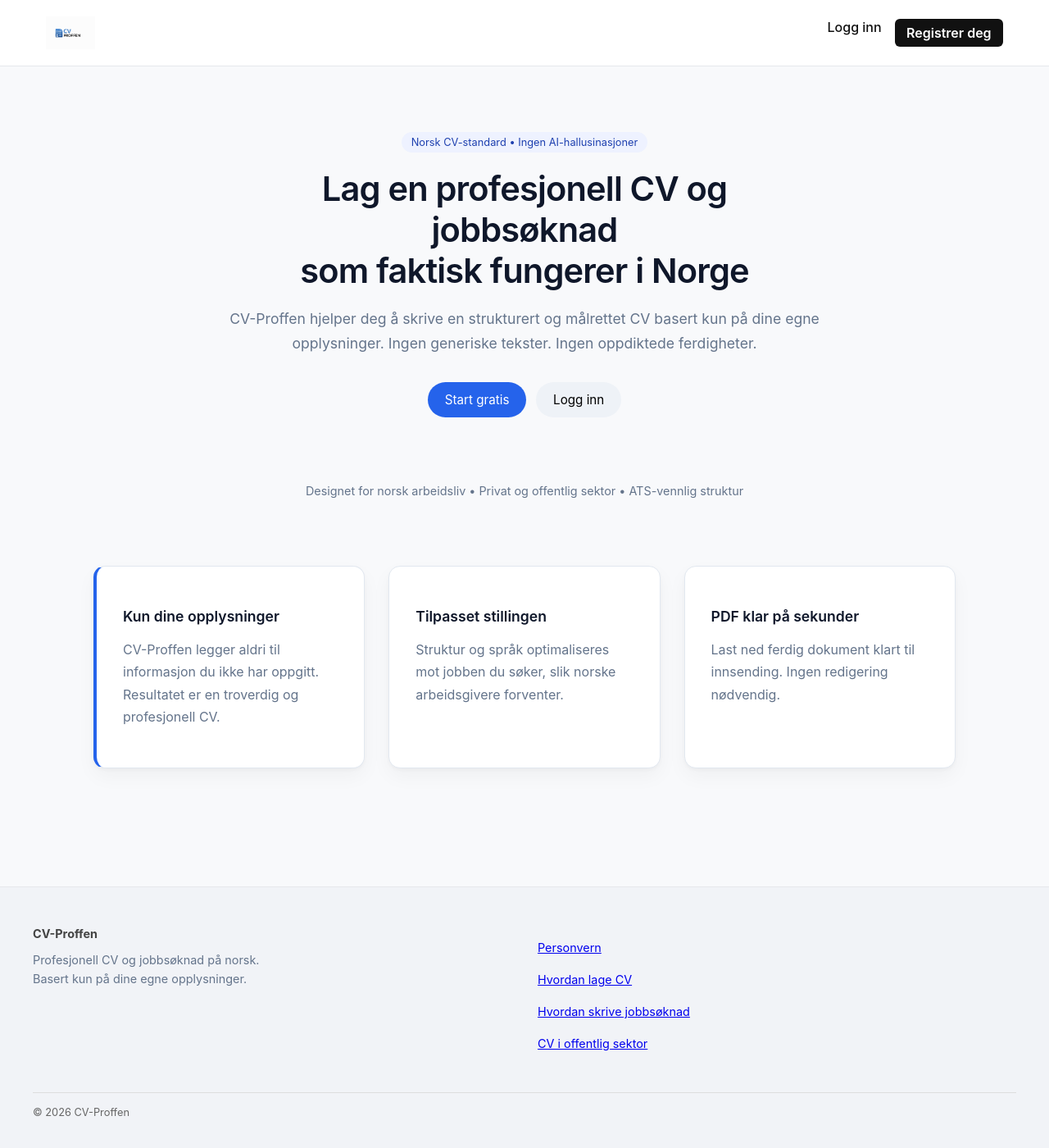
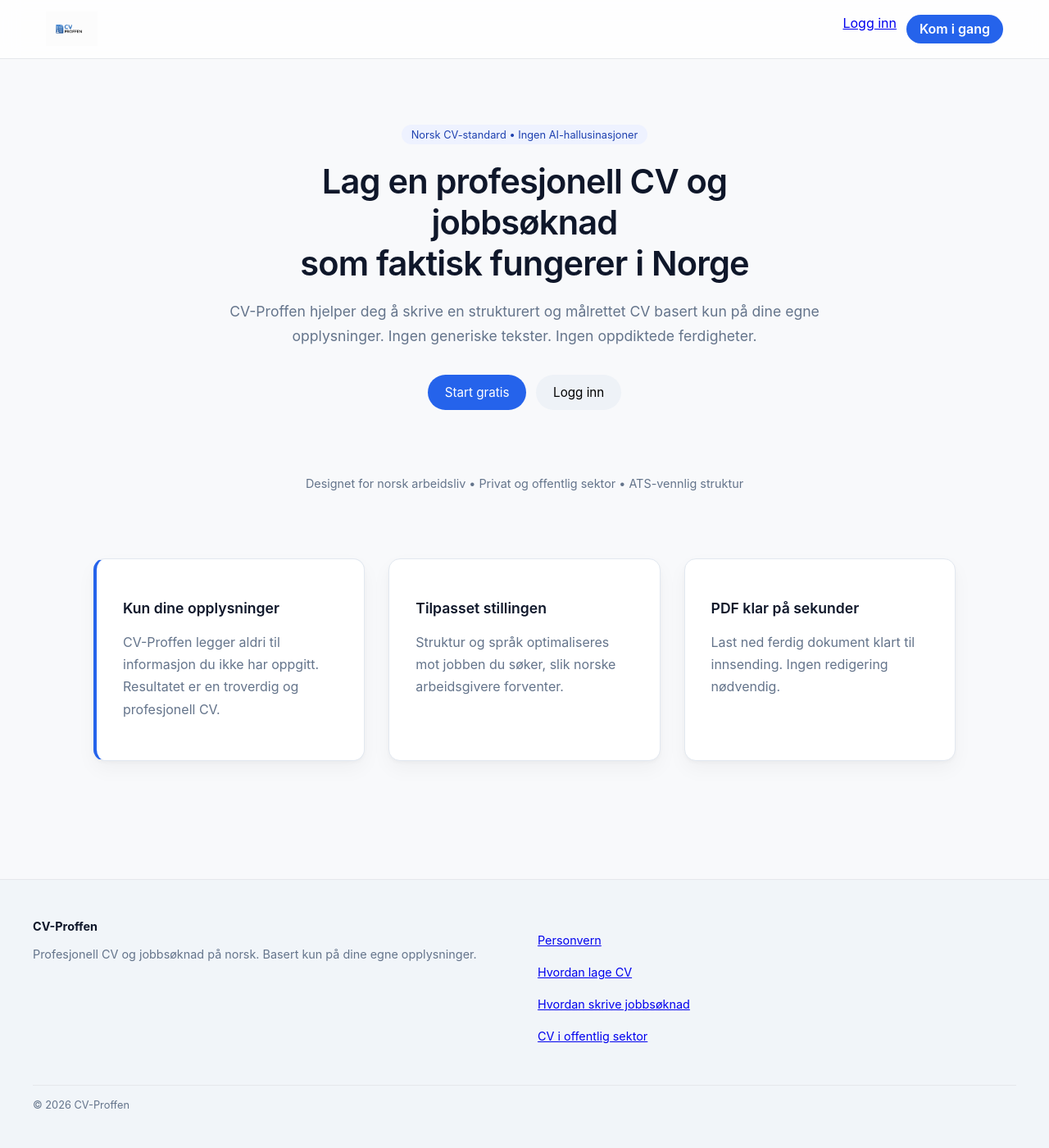
Before and after one commit to cosmicencounters5-png/cv-proffen, a Next.js app: page / in a window 1280 px wide. Shown: the top 1400 px of the page at 82% size. Built offline with nearby package versions, Linux system fonts and the light colour scheme; no server answers.

Commit message:
Update layout.tsx

```diff
--- a/app/layout.tsx
+++ b/app/layout.tsx
@@ -1,4 +1,3 @@
-
 "use client";
 
 import { useEffect, useState } from "react";
@@ -52,19 +51,13 @@ export default function RootLayout({
         .eq("user_id", user.id)
         .single();
 
-      if (!entitlement?.expires_at) {
-        setTimeLeft(null);
-        return;
-      }
+      if (!entitlement?.expires_at) return;
 
       const expires = new Date(entitlement.expires_at);
       const now = new Date();
       const diffMs = expires.getTime() - now.getTime();
 
-      if (diffMs <= 0) {
-        setTimeLeft(null);
-        return;
-      }
+      if (diffMs <= 0) return;
 
       const hours = Math.floor(diffMs / (1000 * 60 * 60));
       const days = Math.floor(hours / 24);
@@ -84,9 +77,7 @@ export default function RootLayout({
       loadUser();
     });
 
-    return () => {
-      subscription.unsubscribe();
-    };
+    return () => subscription.unsubscribe();
   }, [supabase]);
 
   async function logout() {
@@ -98,19 +89,24 @@ export default function RootLayout({
 
   return (
     <html lang="no">
-      <body style={{ margin: 0, background: "#f8f9fb" }}>
-        {/* HEADER */}
+      <body>
+
+        {/* ================= HEADER ================= */}
         <header
           style={{
-            background: "white",
-            borderBottom: "1px solid #e6e8ec",
+            position: "sticky",
+            top: 0,
+            zIndex: 50,
+            backdropFilter: "blur(12px)",
+            background: "rgba(255,255,255,0.8)",
+            borderBottom: "1px solid #e5e7eb",
           }}
         >
           <div
             style={{
               maxWidth: "1200px",
               margin: "0 auto",
-              padding: "1.25rem 1rem",
+              padding: "0.9rem 1rem",
               display: "flex",
               alignItems: "center",
               justifyContent: "space-between",
@@ -125,7 +121,7 @@ export default function RootLayout({
                 height={64}
                 priority
                 style={{
-                  height: "40px",
+                  height: "42px",
                   width: "auto",
                 }}
               />
@@ -137,30 +133,16 @@ export default function RootLayout({
                 style={{
                   display: "flex",
                   alignItems: "center",
-                  gap: "1.25rem",
+                  gap: "1.2rem",
                   fontSize: "0.95rem",
                 }}
               >
-                <span
-                  style={{
-                    color: "#444",
-                    whiteSpace: "nowrap",
-                  }}
-                >
+                <span style={{ color: "#64748b" }}>
                   God dag{greetingName ? `, ${greetingName}` : ""}
                   {timeLeft ? ` · ${timeLeft}` : ""}
                 </span>
 
-                <Link
-                  href="/cv"
-                  style={{
-                    textDecoration: "none",
-                    color: "#111",
-                    fontWeight: 500,
-                  }}
-                >
-                  Gå til CV
-                </Link>
+                <Link href="/cv">CV</Link>
 
                 <button
                   onClick={logout}
@@ -168,9 +150,7 @@ export default function RootLayout({
                     background: "none",
                     border: "none",
                     cursor: "pointer",
-                    color: "#b00020",
-                    fontWeight: 500,
-                    padding: 0,
+                    color: "#ef4444",
                   }}
                 >
                   Logg ut
@@ -179,48 +159,38 @@ export default function RootLayout({
             )}
 
             {loggedIn === false && (
-              <nav style={{ display: "flex", gap: "1rem" }}>
-                <Link
-                  href="/login"
-                  style={{
-                    textDecoration: "none",
-                    color: "#111",
-                    fontWeight: 500,
-                  }}
-                >
-                  Logg inn
-                </Link>
+              <nav style={{ display: "flex", gap: "0.75rem" }}>
+                <Link href="/login">Logg inn</Link>
 
                 <Link
                   href="/register"
                   style={{
+                    background: "#2563eb",
+                    color: "white",
+                    padding: "0.45rem 1rem",
+                    borderRadius: "999px",
+                    fontWeight: 600,
                     textDecoration: "none",
-                    background: "#111",
-                    color: "white",
-                    padding: "0.45rem 0.9rem",
-                    borderRadius: "6px",
-                    fontWeight: 600,
                   }}
                 >
-                  Registrer deg
+                  Kom i gang
                 </Link>
               </nav>
             )}
           </div>
         </header>
 
-        {/* PAGE CONTENT */}
+        {/* ================= CONTENT ================= */}
         <main>{children}</main>
 
-        {/* FOOTER */}
+        {/* ================= FOOTER ================= */}
         <footer
           style={{
             marginTop: "4rem",
             padding: "3rem 1rem",
-            background: "#f1f3f7",
-            borderTop: "1px solid #e6e8ec",
+            background: "#f1f5f9",
+            borderTop: "1px solid #e5e7eb",
             fontSize: "0.9rem",
-            color: "#444",
           }}
         >
           <div
@@ -234,28 +204,17 @@ export default function RootLayout({
           >
             <div>
               <strong>CV-Proffen</strong>
-              <p style={{ marginTop: "0.75rem", lineHeight: 1.6 }}>
+              <p>
                 Profesjonell CV og jobbsøknad på norsk.
-                <br />
                 Basert kun på dine egne opplysninger.
               </p>
             </div>
 
             <div>
-<p>
-  <Link href="/personvern">Personvern</Link>
-</p>
-              <p>
-                <Link href="/lage-cv">Hvordan lage CV</Link>
-              </p>
-              <p>
-                <Link href="/jobbsoknad">Hvordan skrive jobbsøknad</Link>
-              </p>
-              <p>
-                <Link href="/cv-offentlig-sektor">
-                  CV i offentlig sektor
-                </Link>
-              </p>
+              <p><Link href="/personvern">Personvern</Link></p>
+              <p><Link href="/lage-cv">Hvordan lage CV</Link></p>
+              <p><Link href="/jobbsoknad">Hvordan skrive jobbsøknad</Link></p>
+              <p><Link href="/cv-offentlig-sektor">CV i offentlig sektor</Link></p>
             </div>
           </div>
 
@@ -264,27 +223,15 @@ export default function RootLayout({
               maxWidth: "1200px",
               margin: "2rem auto 0",
               paddingTop: "1rem",
-              borderTop: "1px solid #ddd",
+              borderTop: "1px solid #e5e7eb",
               fontSize: "0.8rem",
-              color: "#666",
+              color: "#64748b",
             }}
           >
             © {new Date().getFullYear()} CV-Proffen
           </div>
         </footer>
 
-        {/* Microsoft Clarity */}
-        <script
-          dangerouslySetInnerHTML={{
-            __html: `
-              (function(c,l,a,r,i,t,y){
-                c[a]=c[a]||function(){(c[a].q=c[a].q||[]).push(arguments)};
-                t=l.createElement(r);t.async=1;t.src="https://www.clarity.ms/tag/"+i;
-                y=l.getElementsByTagName(r)[0];y.parentNode.insertBefore(t,y);
-              })(window, document, "clarity", "script", "vc2wf9kprn");
-            `,
-          }}
-        />
       </body>
     </html>
   );
```
